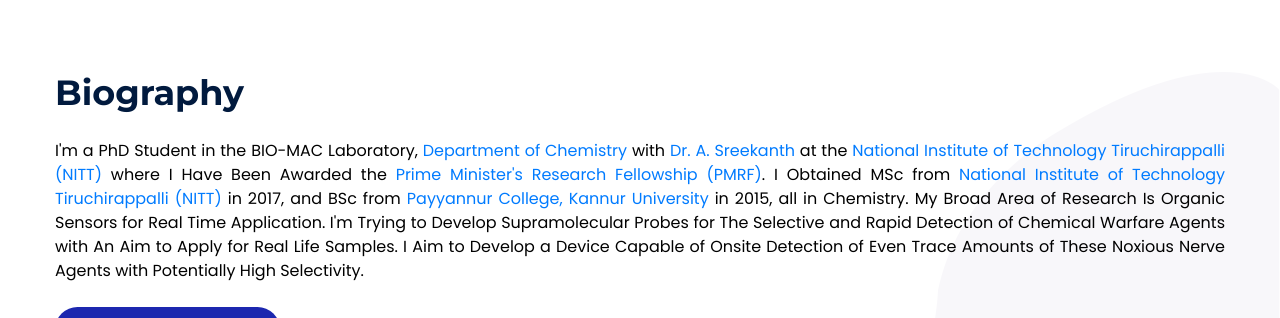
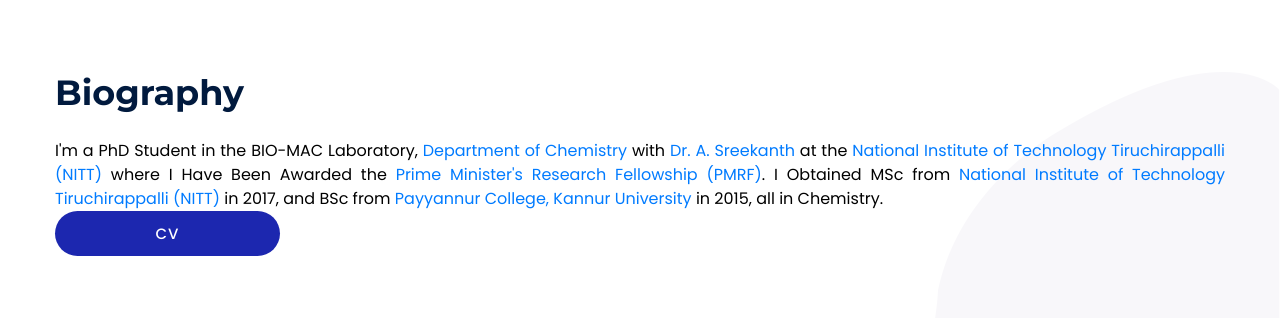
Before and after one commit to Vishnunarayanannamboothiri/VP_Site, a plain HTML site: page index.html in a window 1280 px wide. Shown: the part 2100-2418 px from the top of the page. Drawn offline with Linux system fonts and the light colour scheme; a script that the page names is missing.

Commit message:
Update index.html

```diff
--- a/index.html
+++ b/index.html
@@ -380,11 +380,11 @@
 					I Obtained MSc from <a target= "_blank" href="https://www.nitt.edu/">National Institute of Technology Tiruchirappalli (NITT)</a> in 2017,
 					and BSc from <a target= "_blank" href="http://payyanurcollege.ac.in/">Payyannur College, Kannur University </a> in 2015, all in Chemistry.
 
-					My Broad Area of Research Is Organic Sensors for Real Time Application. I'm Trying to Develop Supramolecular Probes for
+					<!--My Broad Area of Research Is Organic Sensors for Real Time Application. I'm Trying to Develop Supramolecular Probes for
 					The Selective and Rapid Detection of Chemical Warfare Agents with An Aim to Apply for Real Life Samples. I Aim to Develop a
 					Device Capable of Onsite Detection of Even Trace Amounts of These Noxious Nerve Agents with Potentially High Selectivity.<br><br>
 
-					<!--Previously I have done an internship as part of <a target= "_blank" href="https://www.insaindia.res.in/">INSA Fellowship</a>
+					Previously I have done an internship as part of <a target= "_blank" href="https://www.insaindia.res.in/">INSA Fellowship</a>
 					in <a target= "_blank" href="http://chem.iitm.ac.in/">Department of Chemistry, Indian Institute of Technology Madras (IITM)</a>
 					with <a target= "_blank" href="http://chem.iitm.ac.in/faculty/anbarasan/">Dr. P. Anbarasan</a>.
 					Futher I have qulaified GATE and CSIR-JRF in Chemical Sciences
```
